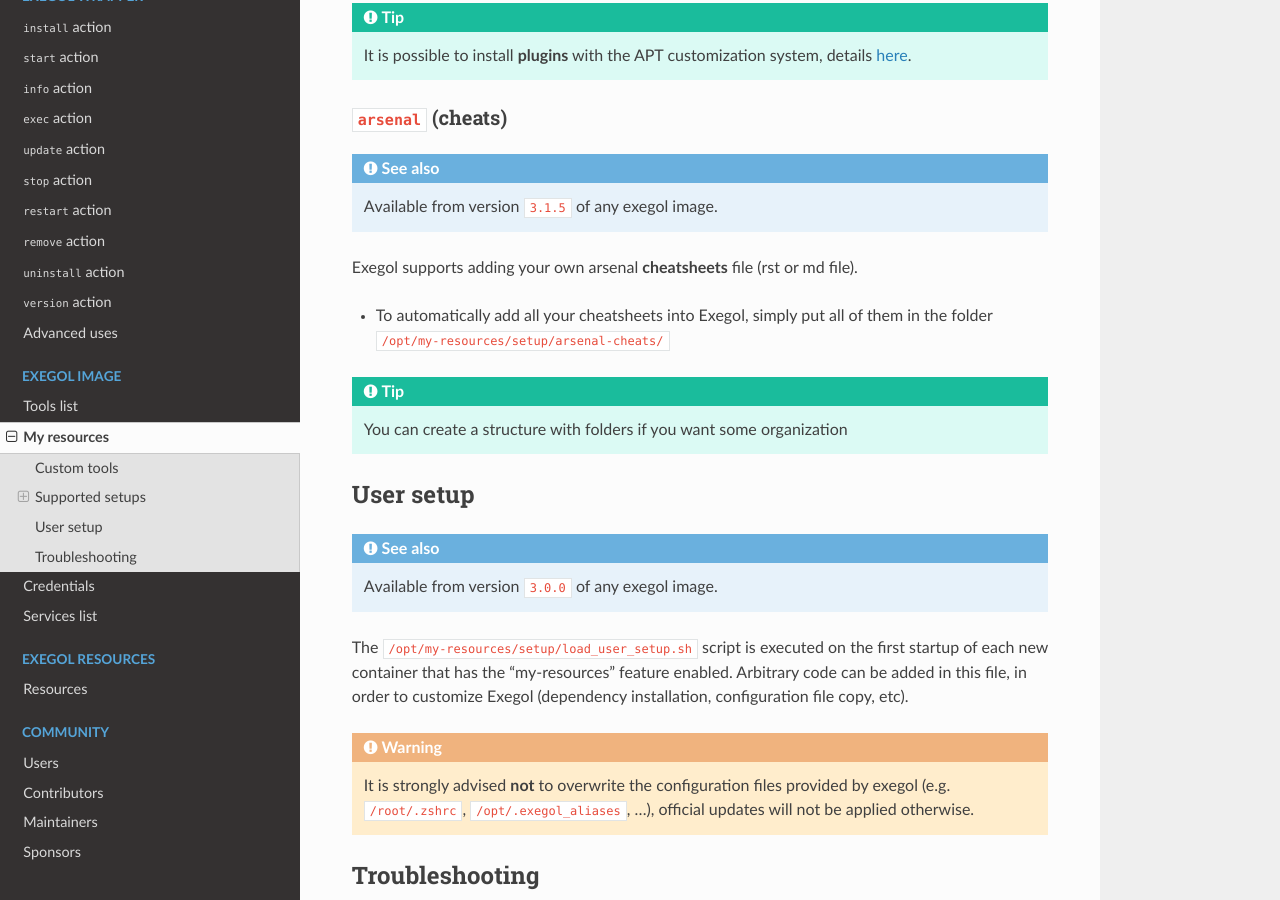
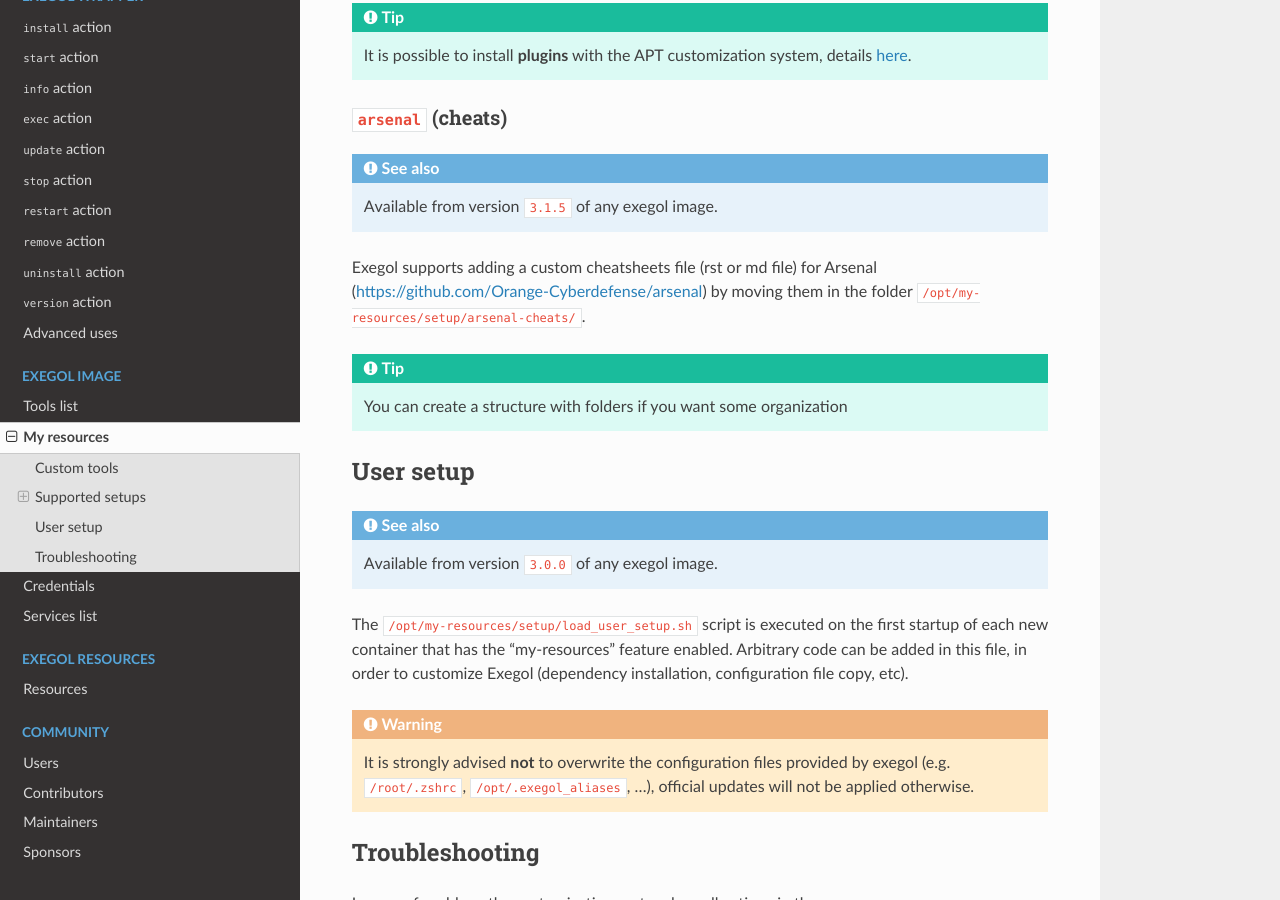
Before and after one commit to ThePorgs/Exegol-docs, a Sphinx documentation site: the page built from source/exegol-image/my-resources.rst, in a window 1280 px wide and 900 px high, scrolled down 5652 px. Built offline with Sphinx 7.4.7 and the Read the Docs theme 2.0.0, drawn with Linux system fonts in a browser that asks for light colours.

Commit message:
Update my-resources.rst

```diff
--- a/source/exegol-image/my-resources.rst
+++ b/source/exegol-image/my-resources.rst
@@ -176,13 +176,11 @@
     It is possible to install **plugins** with the APT customization system, details :ref:`here <custom_apt>`.
 
 :code:`arsenal` (cheats)
-~~~~~~~~~~~~~~~~~~~
+~~~~~~~~~~~~~~~~~~~~~~~~
 .. seealso::
     Available from version ``3.1.5`` of any exegol image.
 
-Exegol supports adding your own arsenal **cheatsheets** file (rst or md file).
-
-* To automatically add all your cheatsheets into Exegol, simply put all of them in the folder ``/opt/my-resources/setup/arsenal-cheats/``
+Exegol supports adding a custom cheatsheets file (rst or md file) for Arsenal (https://github.com/Orange-Cyberdefense/arsenal) by moving them in the folder ``/opt/my-resources/setup/arsenal-cheats/``.
 
 .. tip::
     You can create a structure with folders if you want some organization
```
